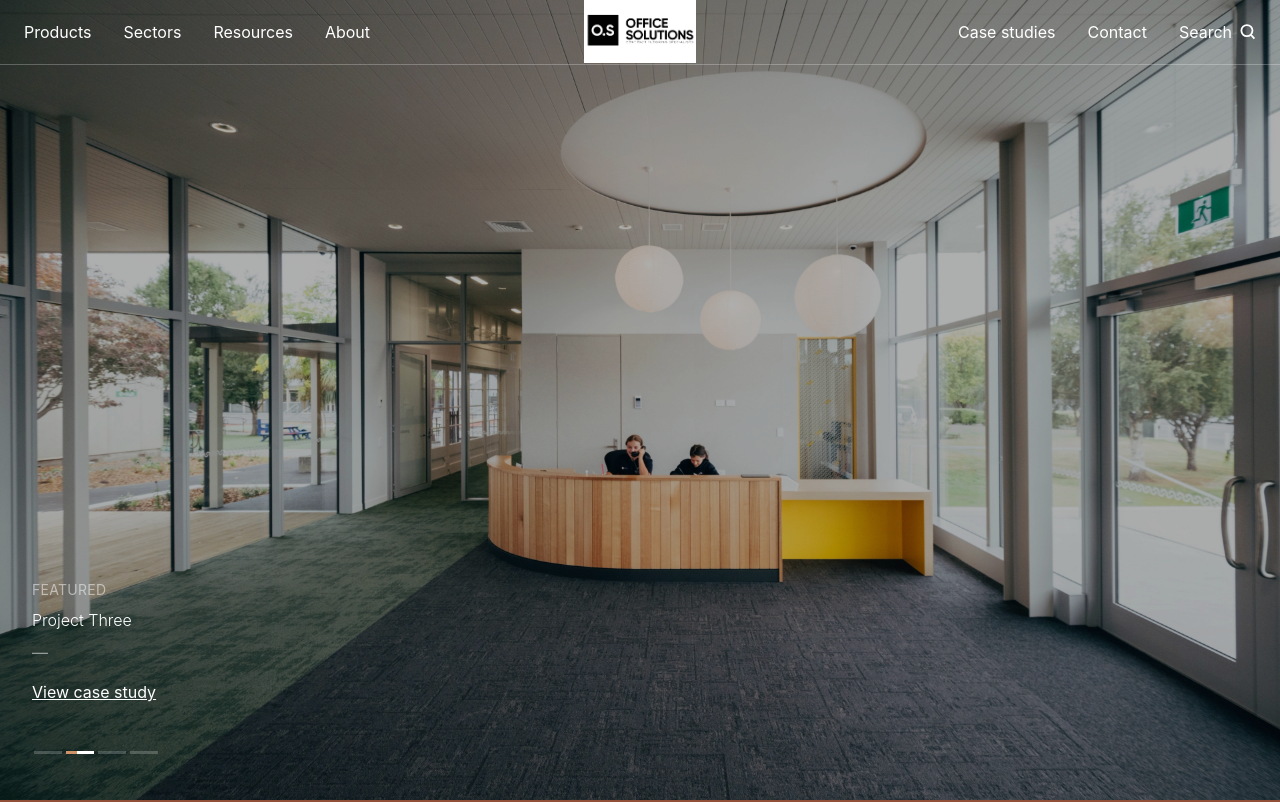
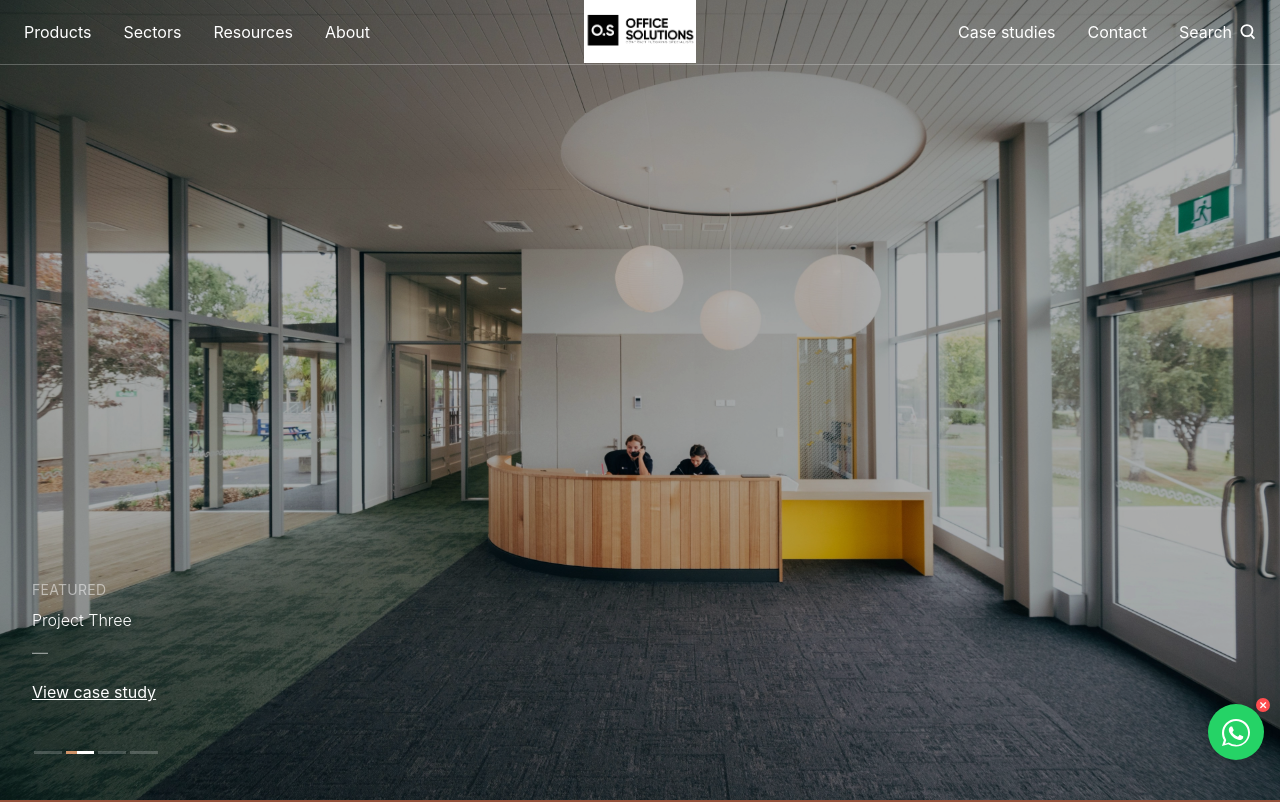
Before and after one commit to workforofficesolutions/os-vue-new, a Vue app: page / in a window 1280 px wide. Shown: the top 802 px of the page. Built offline with nearby package versions, Linux system fonts and the light colour scheme.

Commit message:
Whatsapp Changes

```diff
--- a/src/App.vue
+++ b/src/App.vue
@@ -7,12 +7,14 @@
     </div>
     <!-- ensure no extra gap above the footer -->
     <SiteFooter class="mt-0" />
+    <WhatsappWidget />
   </div>
 </template>
 
 <script setup>
 import SiteHeader from './components/SiteHeader.vue'
 import SiteFooter from './components/SiteFooter.vue'
+import WhatsappWidget from './components/WhatsappWidget.vue';
 </script>
 
 <style>
--- /dev/null
+++ b/src/components/WhatsappWidget.vue
@@ -0,0 +1,103 @@
+<script setup>
+import { ref, onMounted } from 'vue'
+
+// ✅ WhatsApp number & default message
+const phoneNumber = '+971559270050'
+const defaultWhatsAppMessage =
+    "Hello Office Solutions 👋,\nI’m interested in learning more about your flooring solutions. Could you please share details on your product ranges, in‑stock options, lead times, and pricing for supply and installation? Thank you! 🧩✨"
+
+const isVisible = ref(true)
+
+// Open WhatsApp chat
+const openWhatsApp = () => {
+    const whatsappLink = `https://wa.me/${phoneNumber}?text=${encodeURIComponent(defaultWhatsAppMessage)}`
+    window.open(whatsappLink, '_blank')
+}
+
+// Hide button + remember state
+const hideButton = () => {
+    isVisible.value = false
+    localStorage.setItem('whatsappHidden', 'true')
+
+    // Re-show after 10 seconds
+    setTimeout(() => {
+        isVisible.value = true
+        localStorage.removeItem('whatsappHidden')
+    }, 10000)
+}
+
+// On page load, check if hidden
+onMounted(() => {
+    if (localStorage.getItem('whatsappHidden') === 'true') {
+        isVisible.value = false
+        // Auto re-show after 10 seconds
+        setTimeout(() => {
+            isVisible.value = true
+            localStorage.removeItem('whatsappHidden')
+        }, 10000)
+    }
+})
+</script>
+
+<template>
+    <div v-if="isVisible" class="whatsapp-container">
+        <button class="whatsapp-widget" @click="openWhatsApp" aria-label="Chat with us on WhatsApp">
+            <!-- WhatsApp icon -->
+            <svg xmlns="http://www.w3.org/2000/svg" viewBox="0 0 32 32" class="w-8 h-8 fill-white">
+                <path
+                    d="M16.001 2.998C8.27 2.998 2 9.27 2 16.999c0 2.493.652 4.912 1.892 7.049L2 30l6.179-1.865a13.93 13.93 0 007.822 2.3c7.732 0 14.001-6.271 14.001-14.001S23.733 2.998 16.001 2.998zm0 25.738c-2.391 0-4.726-.656-6.748-1.898l-.485-.289-3.662 1.105 1.13-3.567-.316-.508a11.99 11.99 0 01-1.835-6.58c0-6.627 5.373-12.002 12.002-12.002 6.628 0 12.003 5.375 12.003 12.002s-5.375 12.002-12.003 12.002zm6.555-8.63c-.356-.178-2.104-1.038-2.429-1.154-.325-.119-.562-.178-.8.178-.239.355-.917 1.154-1.125 1.392-.207.237-.414.267-.77.089-.356-.178-1.504-.555-2.865-1.77-1.059-.943-1.77-2.104-1.977-2.46-.207-.355-.022-.546.156-.724.16-.16.356-.415.534-.622.178-.207.237-.355.356-.592.119-.237.06-.445-.03-.623-.089-.178-.8-1.925-1.095-2.635-.287-.689-.578-.595-.8-.606l-.684-.012c-.237 0-.623.089-.95.444-.325.355-1.243 1.215-1.243 2.964s1.273 3.445 1.451 3.683c.178.237 2.503 3.823 6.064 5.361.848.367 1.508.586 2.022.75.849.27 1.622.232 2.233.141.681-.102 2.104-.861 2.402-1.693.297-.831.297-1.544.208-1.693-.089-.149-.326-.237-.682-.415z" />
+            </svg>
+
+            <!-- Cancel icon -->
+            <span class="close-btn" @click.stop="hideButton" aria-label="Hide WhatsApp Button">
+                ✕
+            </span>
+        </button>
+    </div>
+</template>
+
+<style scoped>
+.whatsapp-container {
+    position: fixed;
+    bottom: 40px;
+    right: 16px;
+    z-index: 1000;
+}
+
+.whatsapp-widget {
+    background-color: #25d366;
+    border-radius: 50%;
+    padding: 0.75rem;
+    display: flex;
+    align-items: center;
+    justify-content: center;
+    box-shadow: 0 2px 10px rgba(0, 0, 0, 0.2);
+    position: relative;
+}
+
+.whatsapp-widget:hover {
+    background-color: #20b857;
+}
+
+/* Small cancel button */
+.close-btn {
+    position: absolute;
+    top: -6px;
+    right: -6px;
+    background: #ff4d4f;
+    color: white;
+    font-size: 10px;
+    font-weight: bold;
+    border-radius: 50%;
+    width: 14px;
+    height: 14px;
+    display: flex;
+    align-items: center;
+    justify-content: center;
+    cursor: pointer;
+}
+
+.close-btn:hover {
+    background: #d9363e;
+}
+</style>
```
